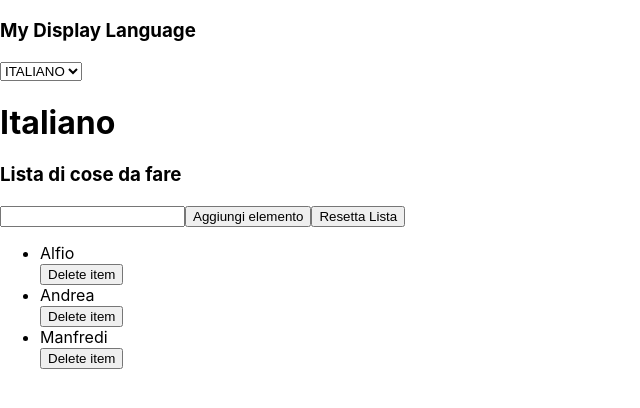
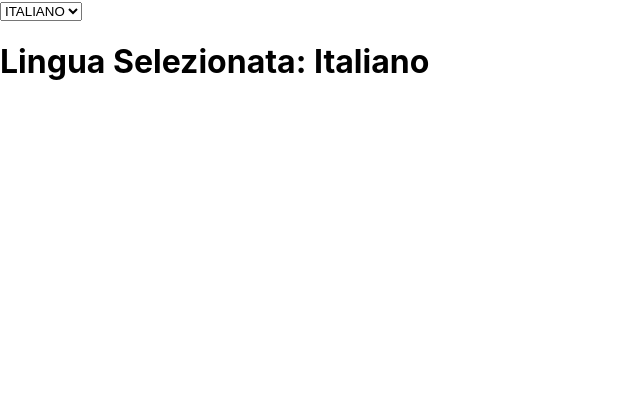
Before and after one commit to PuglisiAlfio/ReactJS, a React (Create React App) app in the folder esercizio-1/first-project/: page / in a window 1280 px wide. Shown: the top 408 px of the page, without its empty margins (0-640 px from the left). Built offline with nearby package versions, Linux system fonts and the light colour scheme.

Commit message:
Context - Consume the `LanguageContext`

```diff
--- a/esercizio-1/first-project/src/App.js
+++ /dev/null
@@ -1,10 +0,0 @@
-import DisplayLanguage from './components/DisplayLanguage';
-import './App.css';
-
-function App() {
-  return <div>
-          <DisplayLanguage/>
-        </div>
-}
-
-export default App;
--- /dev/null
+++ b/esercizio-1/first-project/src/App.jsx
@@ -0,0 +1,30 @@
+import React from "react";
+import DisplayLanguage from "./components/DisplayLanguage";
+import LanguageContext from "./components/LanguageContext";
+
+export default class App extends React.Component {
+  state = {
+    language: "it",
+  };
+
+  handleLanguageChange = (event) => {
+    this.setState({
+      language: event.target.value,
+    });
+  };
+
+  render() {
+    return (
+      <div>
+        <select value={this.state.language} onChange={this.handleLanguageChange}>
+          <option value="en">ENGLISH</option>
+          <option value="it">ITALIANO</option>
+        </select>
+        <LanguageContext.Provider value={this.state.language}>
+          <DisplayLanguage />
+        </LanguageContext.Provider>
+
+      </div>
+    );
+  }
+}
--- a/esercizio-1/first-project/src/components/DisplayLanguage.jsx
+++ b/esercizio-1/first-project/src/components/DisplayLanguage.jsx
@@ -1,35 +1,29 @@
-import React from "react"
+import React from "react";
+import LanguageContext  from "./LanguageContext"
 
-import LanguageContext from "./LanguageContext"
-import TodoList from "./TodoList"
-
-const arrNames = ['Alfio', 'Andrea', 'Manfredi'];
+const Strings = {
+  en:{CURRENT_LANGUAGE: "Selected language: English"},
+  it:{CURRENT_LANGUAGE: "Lingua Selezionata: Italiano"}
+}
 
 class DisplayLanguage extends React.Component {
+    render(){
+        return <>
+          <LanguageContext.Consumer>
+            {language => {
+                return<>
+                        <div>
+                            <h1>
+                            {Strings[language].CURRENT_LANGUAGE}
+                            </h1>
+                        </div>
+                     </>
 
-    state = {
-        language: 'italiano',
-    }
-
-    handleLanguageChange= (event) => {
-        this.setState({
-            language: event.target.value
-        })
-    }
-
-    render() {
-        return <>
-                <h3>My Display Language</h3>
-                <select value={this.state.language} onChange={this.handleLanguageChange}>
-                    <option value="english">ENGLISH</option>
-                    <option value="italiano">ITALIANO</option>
-                </select>
-                <LanguageContext.Provider value={this.state.language}>
-                    <TodoList name = {arrNames}/>
-                </LanguageContext.Provider>
-                </>
-        }
-
+              }
+            }
+          </LanguageContext.Consumer>
+          </>
+      }
 }
 
 export default DisplayLanguage
--- a/esercizio-1/first-project/src/components/TodoList.jsx
+++ /dev/null
@@ -1,82 +0,0 @@
-import { useState, useRef } from "react";
-import LanguageContext from "./LanguageContext";
-
-const Language = {
-    english: {CURRENT_LANGUAGE: 'English'},
-    italiano:{CURRENT_LANGUAGE: 'Italiano'}
-}
-
-const String = {
-    english:{CURRENT_LIST: 'Todo List'},
-    italiano:{CURRENT_LIST: 'Lista di cose da fare'}
-}
-
-const StringButton = {
-    english:{CURRENT_BUTTON: 'Add item'},
-    italiano:{CURRENT_BUTTON: 'Aggiungi elemento'}
-}
-
-const RemoveList = {
-    english:{CURRENT_BUTTON: 'Delete item'},
-    italiano:{CURRENT_BUTTON: 'Resetta Lista'}
-}
-
-const TodoList = (props) => {
-
-    //destructuring per usare useState
-    const [name, setName] = useState("");
-    const [item, setItem] = useState(props.name);
-    const [reset, setReset] = useState('')
-    let clearInput = useRef('');
-    let clearList = useRef('');
-    //let clearItem = useRef('');
-
-    //funzione per manipolare l'input
-    const setNameHandler = () => {
-        setItem([...item, name]);
-        //con l'useRef, una volta cliccato il bottone, aggiorniamo la text area dell'input con un valore vuoto ('' o null);
-        clearInput.current.value = null //oppure ''
-      };
-
-      //funzione per resettare la lista
-      const setResetHandler = () => {
-        setItem([...reset])
-        clearList.current = []
-      }
-      //rimuovere elemento corrispondente
-      const setRemoveItemHandler = (id) => {
-        const updateItems = [...item];
-        updateItems.splice(id, 1);
-        setItem(updateItems)
-      }
-
-    return(
-        <>
-            <LanguageContext.Consumer>
-
-                {language => {
-                    return(<>
-                        <h1>{Language[language].CURRENT_LANGUAGE}</h1>
-                        <h3>{String[language].CURRENT_LIST}</h3>
-                        <input onChange={(event) => setName(event.target.value)} ref={clearInput}/>
-
-                        <button type="button" onClick={setNameHandler}>{StringButton[language].CURRENT_BUTTON}</button>
-
-                        <button type="button" onClick={setResetHandler}>{RemoveList[language].CURRENT_BUTTON}</button>
-
-                        <ul ref={clearList} onChange={(event) => setReset(event.target.value)}>
-
-                            {item.map((item, id) => <>
-                                                        <li key={id} index={id}>{item}</li>
-                                                        <button onClick={() => {setRemoveItemHandler(id)}}>Delete item</button>
-                                                        </>)}
-                        </ul>
-                        </>
-                    )
-                }}
-            </LanguageContext.Consumer>
-        </>
-    )
-}
-
-export default TodoList
```
